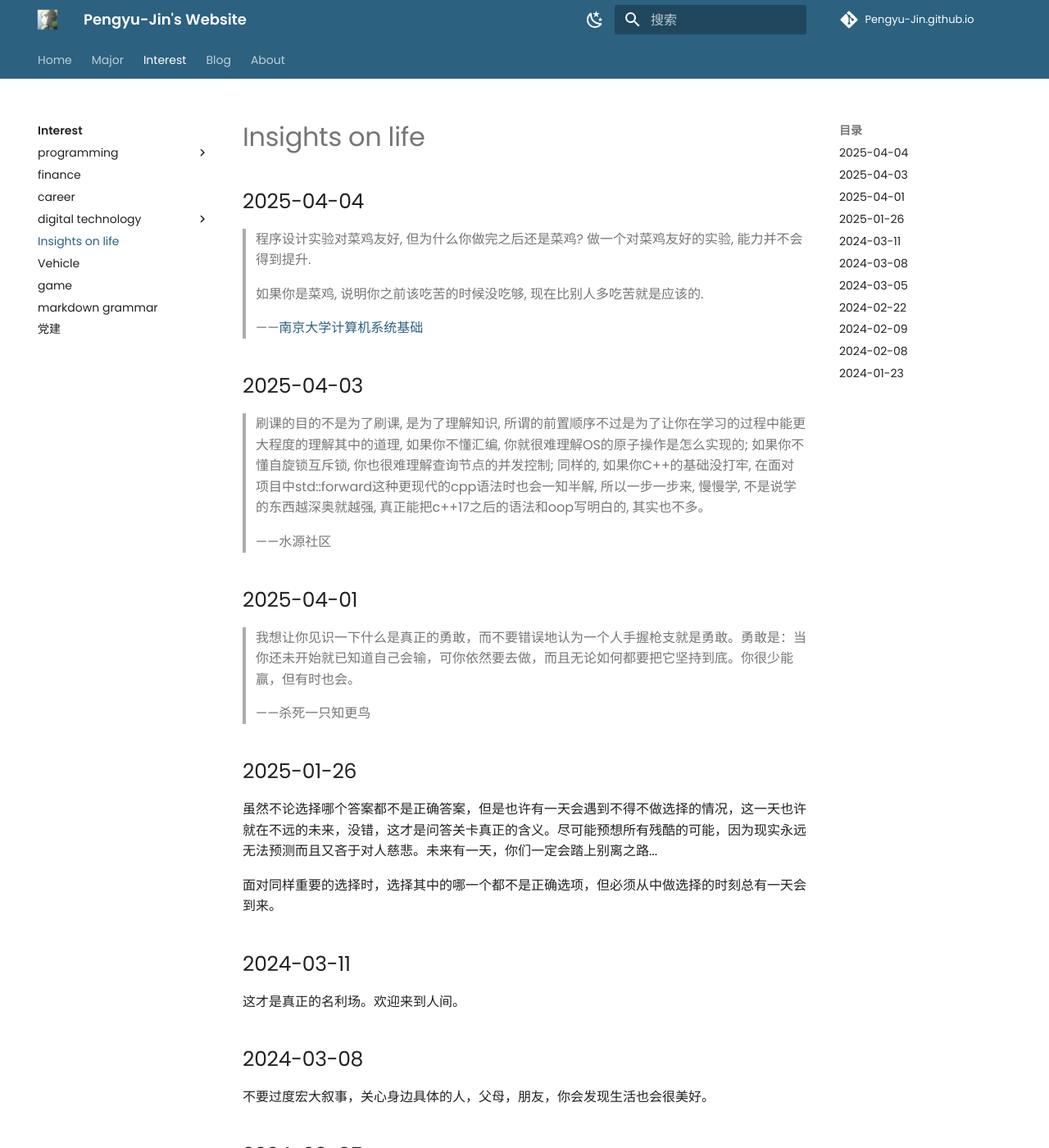
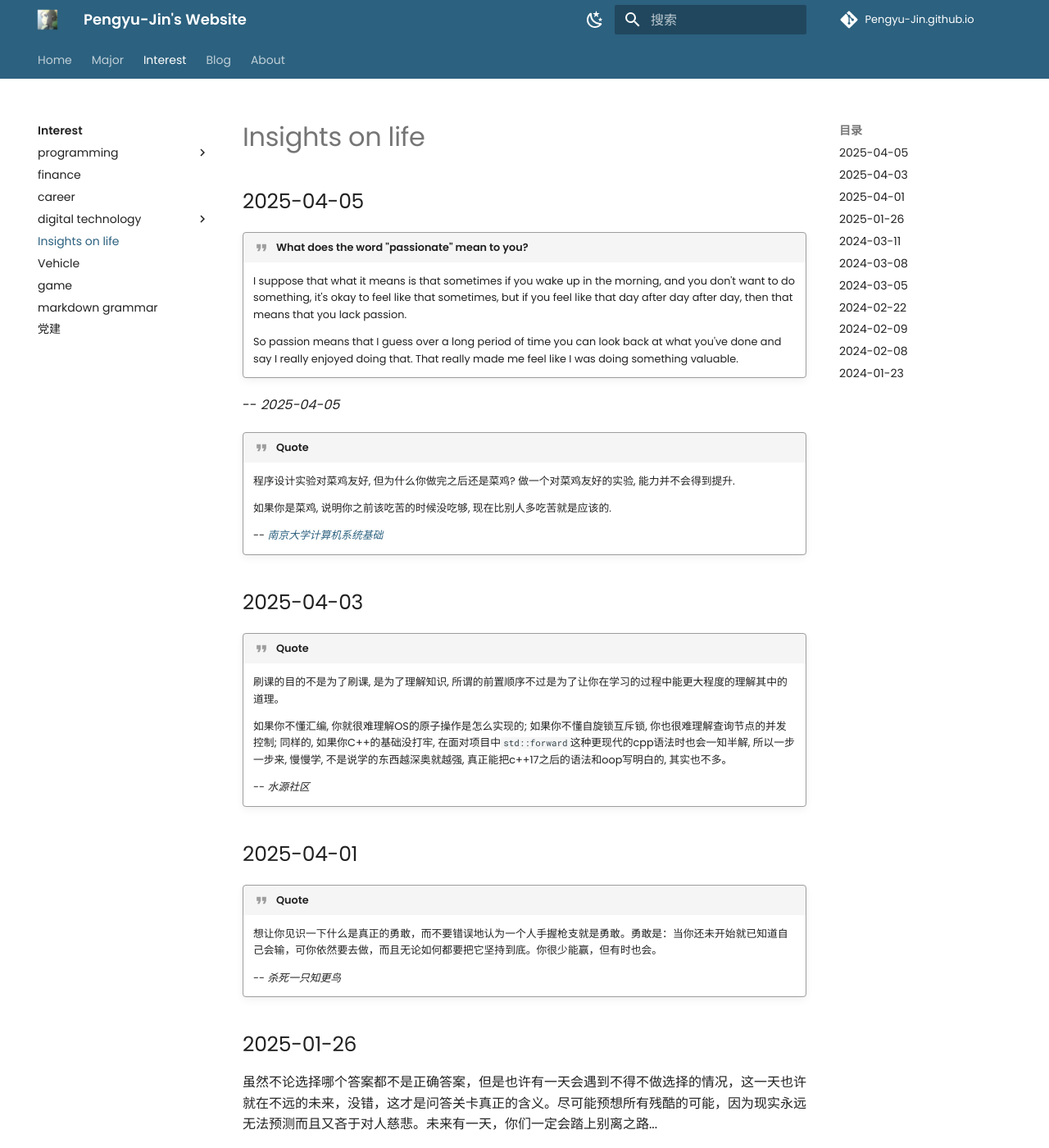
Before and after one commit to Pengyu-Jin/Pengyu-Jin.github.io, an MkDocs documentation site: the page built from docs/interest/LifeRoad/liferoad.md, in a window 1280 px wide and 1400 px high. Shown: the whole window at 82% size. Built offline with MkDocs 1.6.1 and Material for MkDocs 9.7.7, drawn with Linux system fonts in a browser that asks for light colours; comment, search, counter and statistics services are not loaded; a style sheet for code colours, icons or effects is not loaded.

Commit message:
update contents and yaml

```diff
--- a/docs/interest/LifeRoad/liferoad.md
+++ b/docs/interest/LifeRoad/liferoad.md
@@ -1,21 +1,33 @@
-## 2025-04-04
->程序设计实验对菜鸡友好, 但为什么你做完之后还是菜鸡? 做一个对菜鸡友好的实验, 能力并不会得到提升.
+## 2025-04-05
+!!! quote "What does the word "passionate" mean to you?"
+    I suppose that what it means is that sometimes if you wake up in the morning, and you don't want to do something, it's okay to feel like that sometimes, but if you feel like that day after day after day, then that means that you lack passion.
 
->如果你是菜鸡, 说明你之前该吃苦的时候没吃够, 现在比别人多吃苦就是应该的.
->
-> ——[南京大学计算机系统基础](https://nju-projectn.github.io/ics-pa-gitbook/ics2024/FAQ.html){:target="_blank"}
+    So passion means that I guess over a long period of time you can look back at what you've done and say I really enjoyed doing that. That really made me feel like I was doing something valuable.
+
+-- *2025-04-05*
+!!! quote
+    程序设计实验对菜鸡友好, 但为什么你做完之后还是菜鸡? 做一个对菜鸡友好的实验, 能力并不会得到提升.
+
+    如果你是菜鸡, 说明你之前该吃苦的时候没吃够, 现在比别人多吃苦就是应该的.
+
+    -- *[南京大学计算机系统基础](https://nju-projectn.github.io/ics-pa-gitbook/ics2024/FAQ.html){:target="_blank"}*
 
 
 
 ## 2025-04-03
-> 刷课的目的不是为了刷课, 是为了理解知识, 所谓的前置顺序不过是为了让你在学习的过程中能更大程度的理解其中的道理, 如果你不懂汇编, 你就很难理解OS的原子操作是怎么实现的; 如果你不懂自旋锁互斥锁, 你也很难理解查询节点的并发控制; 同样的, 如果你C++的基础没打牢, 在面对项目中std::forward这种更现代的cpp语法时也会一知半解, 所以一步一步来, 慢慢学, 不是说学的东西越深奥就越强, 真正能把c++17之后的语法和oop写明白的, 其实也不多。
->
-> ——水源社区
+!!! quote
+    刷课的目的不是为了刷课, 是为了理解知识, 所谓的前置顺序不过是为了让你在学习的过程中能更大程度的理解其中的道理。
+
+    如果你不懂汇编, 你就很难理解OS的原子操作是怎么实现的; 如果你不懂自旋锁互斥锁, 你也很难理解查询节点的并发控制; 同样的, 如果你C++的基础没打牢, 在面对项目中`std::forward`这种更现代的cpp语法时也会一知半解, 所以一步一步来, 慢慢学, 不是说学的东西越深奥就越强, 真正能把c++17之后的语法和oop写明白的, 其实也不多。
+
+    -- *水源社区*
+
 
 ## 2025-04-01
-> 我想让你见识一下什么是真正的勇敢，而不要错误地认为一个人手握枪支就是勇敢。勇敢是：当你还未开始就已知道自己会输，可你依然要去做，而且无论如何都要把它坚持到底。你很少能赢，但有时也会。
->
-> ——杀死一只知更鸟
+!!! quote
+    想让你见识一下什么是真正的勇敢，而不要错误地认为一个人手握枪支就是勇敢。勇敢是：当你还未开始就已知道自己会输，可你依然要去做，而且无论如何都要把它坚持到底。你很少能赢，但有时也会。
+
+    -- *杀死一只知更鸟*
 
 
 ## 2025-01-26
--- a/mkdocs.yml
+++ b/mkdocs.yml
@@ -1,6 +1,6 @@
 # [Info]
 site_name: Pengyu-Jin's Website # 左上角标题
-site_url: https://jin-pengyu.github.io/
+site_url: https://pengyu-jin.github.io/
 site_author: 靳鹏宇
 site_description: 靳鹏宇的个人网站
 
@@ -120,7 +120,7 @@ extra:
       link: https://space.bilibili.com/435864762
       name: Bilibili | 鸽子和野狗 # 鼠标悬浮提示
     - icon: fontawesome/brands/github
-      link: https://github.com/Jin-Pengyu
+      link: https://github.com/Pengyu-Jin
       name: GitHub | Jin-Pengyu
     - icon: fontawesome/brands/zhihu
       link: https://www.zhihu.com/people/zhi-nian-20-34-4
@@ -152,6 +152,8 @@ markdown_extensions:
   - toc:
       permalink: true # 固定标题位置为当前位置
 
+  - pymdownx.keys: # keyboard buttons icon
+      camel_case: true
 
   - def_list #List列表相关
   - pymdownx.tasklist:
```
Also changed, not shown: docs/blog/posts/tool.md (+29 -29 lines), docs/major/EN-learn/IELTS.md (+5 -0 lines).
